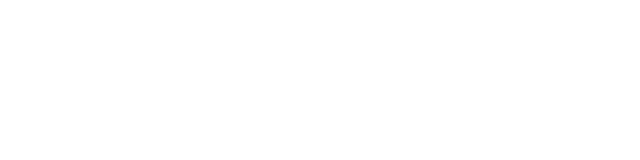
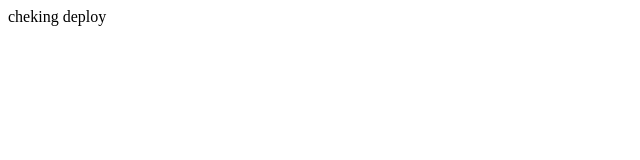
Before and after one commit to Arina2246/paralect-Test-Task, a React (Create React App) app in the folder vacancy-board/: page / in a window 1280 px wide. Shown: the top 160 px of the page, without its empty margins (0-640 px from the left). Built offline with nearby package versions, Linux system fonts and the light colour scheme; the HTML template or start-up script is replaced by a standard one.

Commit message:
add homepage value

```diff
--- a/vacancy-board/package.json
+++ b/vacancy-board/package.json
@@ -1,5 +1,6 @@
 {
   "name": "vacancy-board",
+  "homepage": "/paralect-Test-Task",
   "version": "0.1.0",
   "private": true,
   "dependencies": {
@@ -24,7 +25,9 @@
     "start": "react-scripts start",
     "build": "react-scripts build",
     "test": "react-scripts test",
-    "eject": "react-scripts eject"
+    "eject": "react-scripts eject",
+    "predeploy": "npm run build",
+    "deploy": "gh-pages -d build"
   },
   "eslintConfig": {
     "extends": [
--- a/vacancy-board/src/App.tsx
+++ b/vacancy-board/src/App.tsx
@@ -1,7 +1,7 @@
 import './App.css';
 
 function App() {
-  return <></>;
+  return <>cheking deploy</>;
 }
 
 export default App;
```
